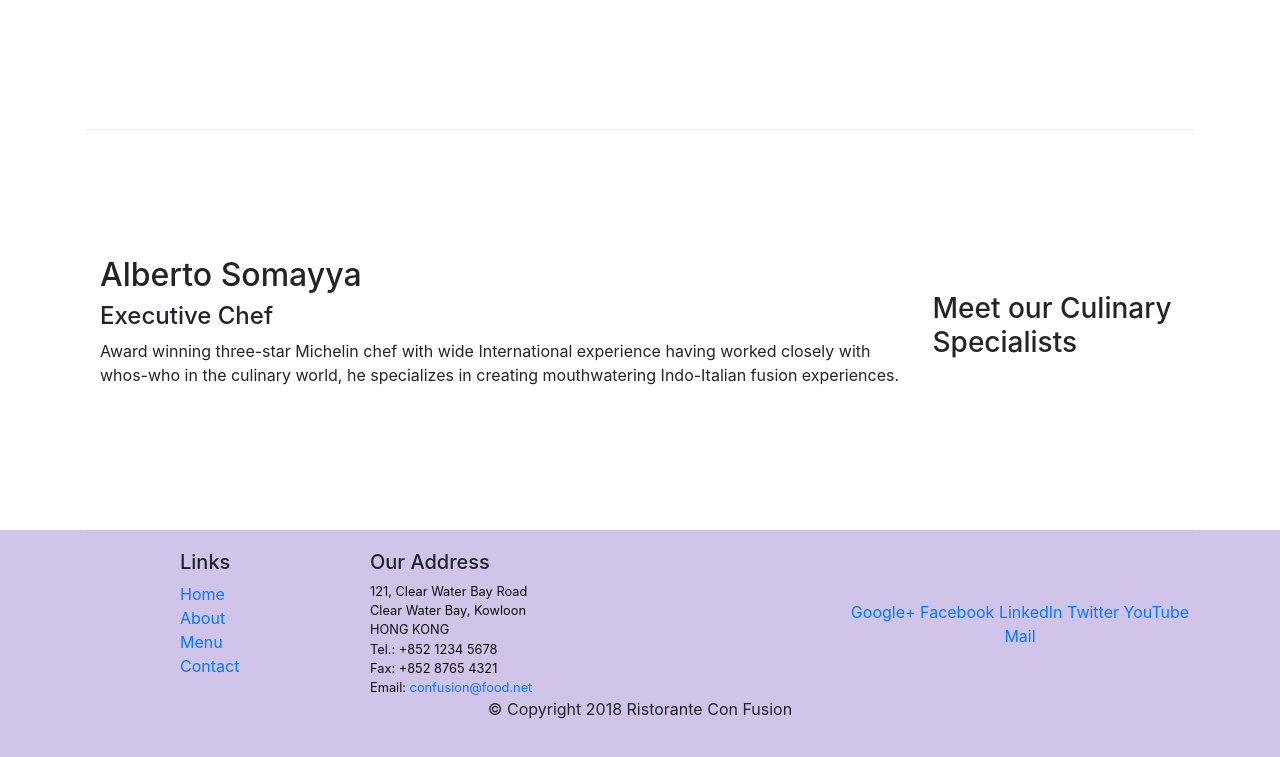
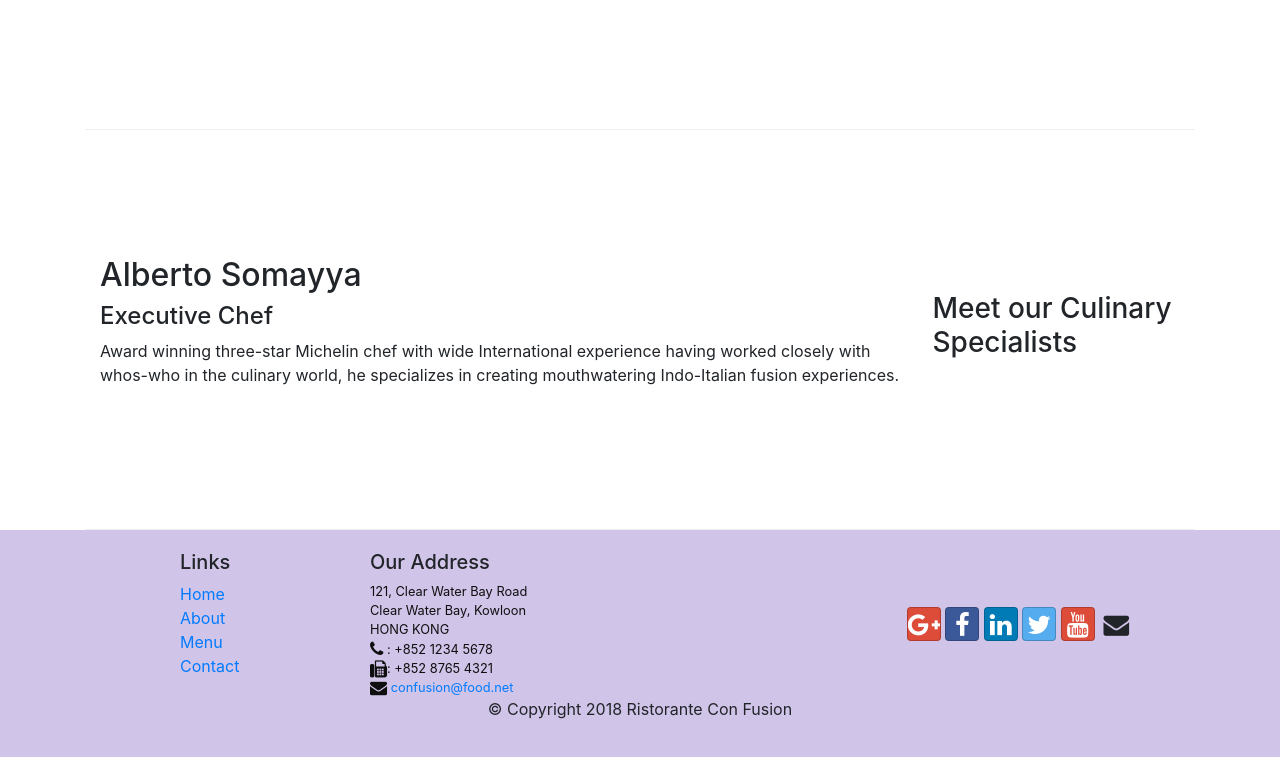
Before and after one commit to pandavshyam/Hotel-Website, a website: page index.html in a window 1280 px wide. Shown: the part 1004-1761 px from the top of the page. Drawn offline with nearby package versions, Linux system fonts and the light colour scheme.

Commit message:
Icon Fonts

```diff
--- a/index.html
+++ b/index.html
@@ -10,6 +10,8 @@
 
     <!-- Bootstrap CSS -->
     <link rel="stylesheet" href="node_modules/bootstrap/dist/css/bootstrap.min.css">
+    <link rel="stylesheet" href="node_modules/font-awesome/css/font-awesome.min.css">
+    <link rel="stylesheet" href="node_modules/bootstrap-social/bootstrap-social.css">
     <link href="css/style.css" rel="stylesheet">
 </head>
 
@@ -22,10 +24,10 @@
             <a class="navbar-brand" href="#">Ristorante Con Fusion</a>
             <div class="collapse navbar-collapse" id="Navbar">
                 <ul class="navbar-nav mr-auto">
-                    <li class="nav-item active"><a class="nav-link" href="#">Home</a></li>
-                    <li class="nav-item"><a class="nav-link" href="./aboutus.html">About</a></li>
-                    <li class="nav-item"><a class="nav-link" href="#">Menu</a></li>
-                    <li class="nav-item"><a class="nav-link" href="#">Contact</a></li>
+                    <li class="nav-item active"><a class="nav-link" href="#"><span class="fa fa-home fa-lg"></span> Home</a></li>
+                    <li class="nav-item"><a class="nav-link" href="./aboutus.html"><span class="fa fa-info fa-lg"></span> About</a></li>
+                    <li class="nav-item"><a class="nav-link" href="#"><span class="fa fa-list fa-lg"></span> Menu</a></li>
+                    <li class="nav-item"><a class="nav-link" href="#"><span class="fa fa-address-card fa-lg"></span> Contact</a></li>
                 </ul>
             </div>
         </div>
@@ -95,19 +97,19 @@
 		              121, Clear Water Bay Road<br>
 		              Clear Water Bay, Kowloon<br>
 		              HONG KONG<br>
-		              Tel.: +852 1234 5678<br>
-		              Fax: +852 8765 4321<br>
-		              Email: <a href="mailto:confusion@food.net ">confusion@food.net</a>
+		              <i class="fa fa-phone fa-lg"></i> : +852 1234 5678<br>
+		              <i class="fa fa-fax fa-lg"></i>: +852 8765 4321<br>
+		              <i class="fa fa-envelope fa-lg"></i> <a href="mailto:confusion@food.net ">confusion@food.net</a>
 		           </address>
                 </div>
                 <div class="col-12 col-sm-4 align-self-center ">
                     <div class="text-center ">
-                        <a href="http://google.com/+ ">Google+</a>
-                        <a href="http://www.facebook.com/profile.php?id=">Facebook</a>
-                        <a href=" http://www.linkedin.com/in/ ">LinkedIn</a>
-                        <a href="http://twitter.com/ ">Twitter</a>
-                        <a href="http://youtube.com/ ">YouTube</a>
-                        <a href="mailto: ">Mail</a>
+                        <a class="btn btn-social-icon btn-google" href="http://google.com/+ "><i class="fa fa-google-plus fa-lg"></i></a>
+                        <a class="btn btn-social-icon btn-facebook" href="http://www.facebook.com/profile.php?id="><i class="fa fa-facebook fa-lg"></i></a>
+                        <a class="btn btn-social-icon btn-linkedin" href=" http://www.linkedin.com/in/ "><i class="fa fa-linkedin fa-lg"></i></a>
+                        <a class="btn btn-social-icon btn-twitter" href="http://twitter.com/ "><i class="fa fa-twitter fa-lg"></i></a>
+                        <a class="btn btn-social-icon btn-google" href="http://youtube.com/ "><i class="fa fa-youtube fa-lg"></i></a>
+                        <a class="btn btn-social-icon" href="mailto: "><i class="fa fa-envelope fa-lg"></i></a>
                     </div>
                 </div>
             </div>
--- a/package.json
+++ b/package.json
@@ -15,6 +15,7 @@
     },
     "dependencies": {
         "bootstrap": "^4.4.1",
+        "bootstrap-social": "^5.1.1",
         "font-awesome": "^4.7.0",
         "jquery": "^3.5.0",
         "popper.js": "^1.16.1"
```
Also changed, not shown: aboutus.html (+15 -13 lines), 1 other file. Lines whose indentation alone changed are shown as unchanged.
